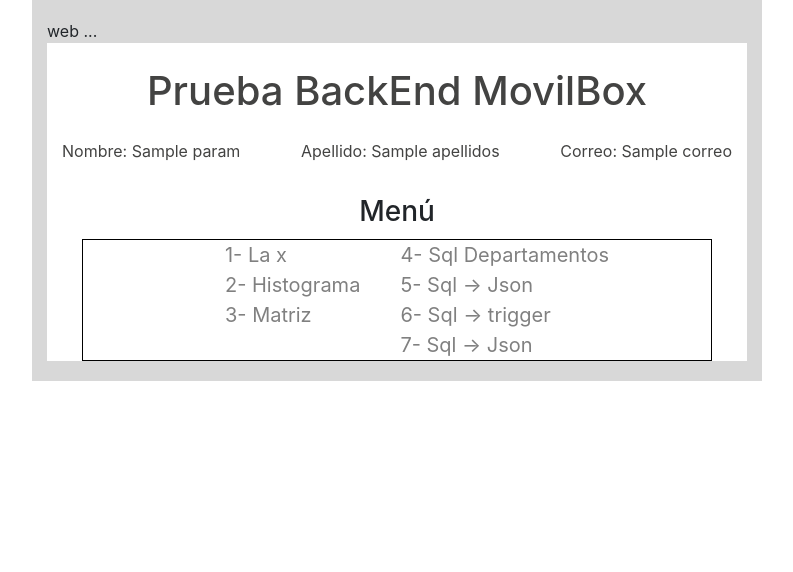
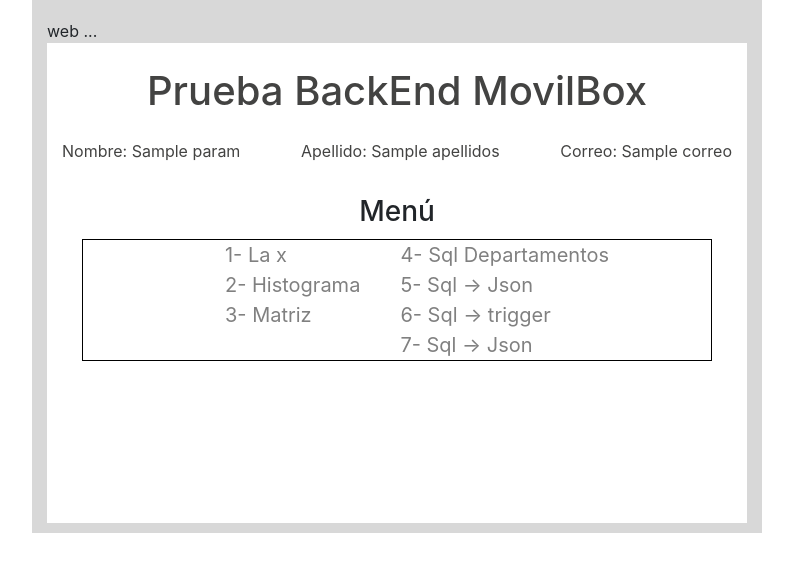
Before and after one commit to JuanDepv/prueba-back, a PHP site: template views/menu.php in a window 1280 px wide. Shown: the part 49-621 px from the top of the page, without its empty margins (243-1036 px from the left). Run offline with PHP 8.4, Linux system fonts and the light colour scheme; the template is opened without the code that fills it: most values are stand-ins (such as "Sample title", 1, 10 or a date in 2020); some libraries are stand-ins or nearby versions.

Commit message:
ajuste css 1

```diff
--- a/assets/css/main.css
+++ b/assets/css/main.css
@@ -19,7 +19,7 @@ h1, label {
 }
 
 .marco-interior {
-    height: 95%;
+    height: 60vh;
     background-color: #ffff;
 }
 
```
